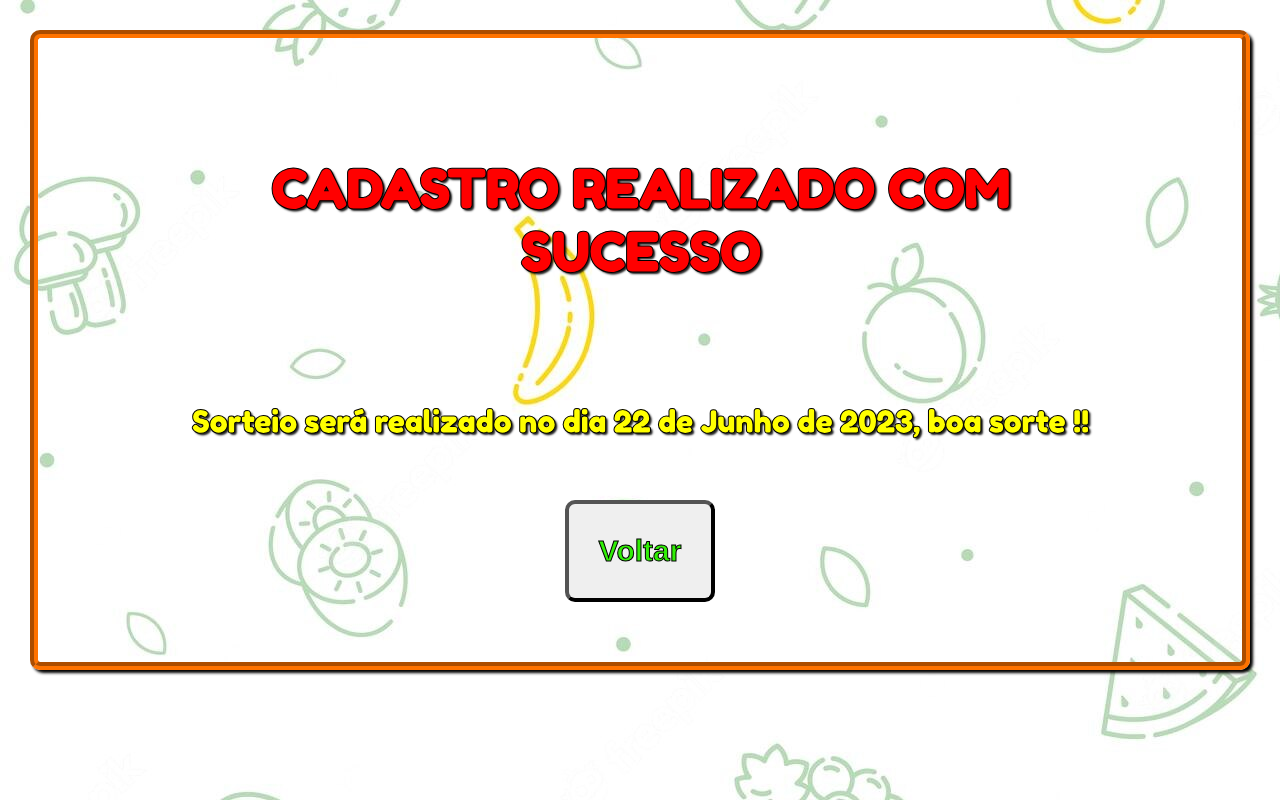
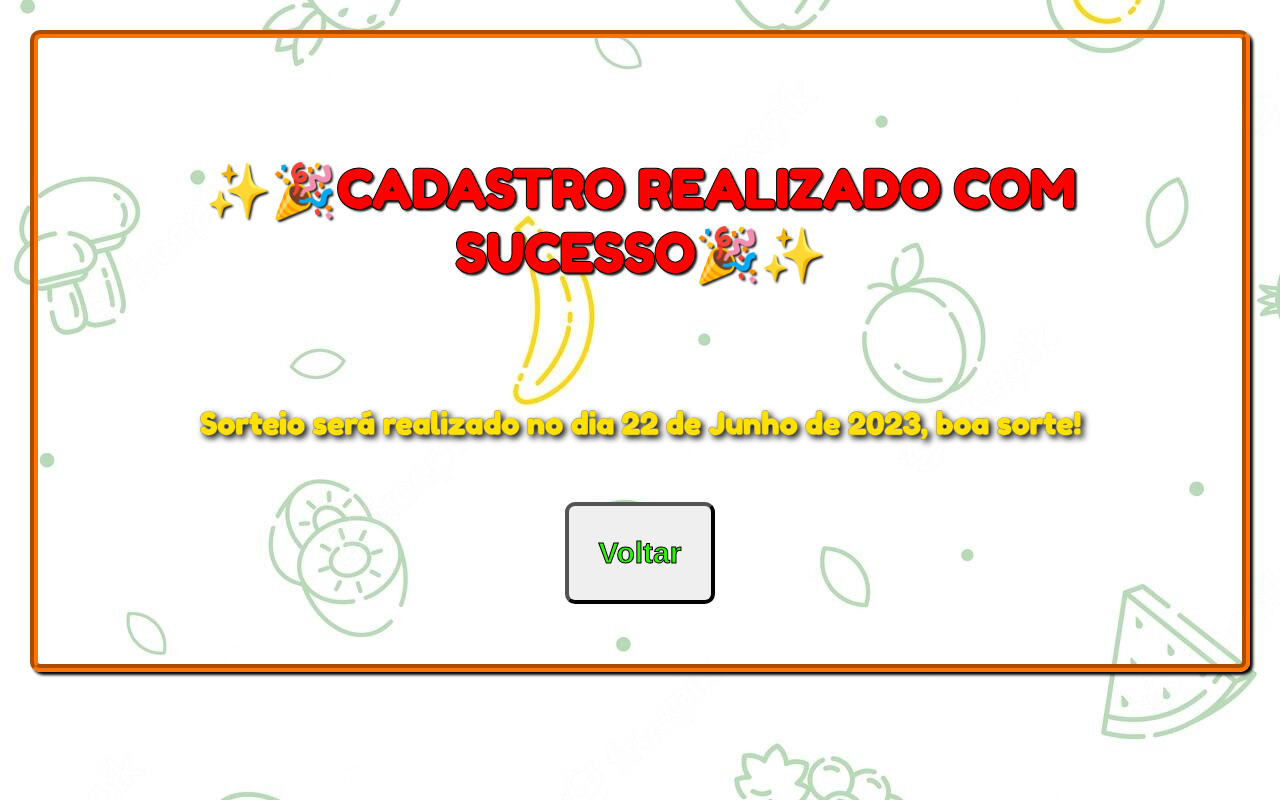
Before and after one commit to Leandrolsantos/promocao-supermercado-bondpreco, a plain HTML site: page assets/cadastro.html in a window 1280 px wide. Drawn offline with Linux system fonts and the light colour scheme.

Commit message:
36 dia de CTD - Finalizando o Projeto

```diff
--- a/assets/cadastro.html
+++ b/assets/cadastro.html
@@ -12,16 +12,17 @@
     <body>
         <main>
             <section class="titulo">
-            <h1>CADASTRO REALIZADO COM SUCESSO</h1>
+                <h1>✨🎉CADASTRO REALIZADO COM SUCESSO🎉✨</h1>
             </section>
 
             <section class="mensagem">
-            <h2>Sorteio será realizado no dia 22 de Junho de 2023, boa sorte !!</h2>
+                <h2>Sorteio será realizado no dia 22 de Junho de 2023, boa sorte!</h2>
             </section>
 
             <div>
                 <button class="botao-cadastro"><a href="index.html" class="ocultar-link">Voltar</a></button>
             </div>
         </main>
+                <script src="js/main.js"></script>
     </body>
 </html>
--- a/assets/css/cadastro-style.css
+++ b/assets/css/cadastro-style.css
@@ -35,6 +35,48 @@ body {
     text-shadow: 2px 2px 2px rgba(0, 0, 0, 0.878);
 }
 
+h1::after {
+    content: '';
+    opacity: 1;
+    margin-left: 5px;
+    display: flex;
+    animation: blink .7s infinite;
+}
+
+  @keyframes blink {
+    0%, 100% {
+      opacity: 1;
+    }
+    50% {
+      opacity: 0;
+    }
+}
+
+h2 {
+    font-size: 30px;
+    color: rgb(255, 225, 0);
+    text-shadow: black 0.1em 0.1em 0.2em;
+    -webkit-text-stroke-width: 0.4px;
+    -webkit-text-stroke-color: rgb(130, 127, 127);
+}
+
+h2::after {
+    content: '';
+    opacity: 1;
+    margin-left: 5px;
+    display: flex;
+    animation: blink .7s infinite;
+}
+
+@keyframes blink {
+    0%, 100% {
+      opacity: 1;
+    }
+    50% {
+      opacity: 0;
+    }
+}
+
 .botao-cadastro {
     display: flex;
     flex-direction:row;
--- a/assets/css/media-query.css
+++ b/assets/css/media-query.css
@@ -39,15 +39,6 @@ Telas Maiores: acima de 1200px.
         margin: auto;
         border-radius: 10px;
         padding: 10px;
-    }
-
-    .titulo {
-        background: url("../img/mascote.png") no-repeat;
-        background-attachment: fixed;
-        display: flex;
-        justify-content: space-between;
-        flex-direction: column;
-        margin: 0 auto;
     }
 
     h1 {
--- a/assets/js/main.js
+++ b/assets/js/main.js
@@ -0,0 +1,25 @@
+ /* animação 'h1'*/
+
+function typeWriter(elemento) {
+    const textoArray = elemento.innerHTML.split('');
+    elemento.innerHTML = '';
+    textoArray.forEach((letra, i) => {
+      setTimeout(() => elemento.innerHTML += letra, 20 * i);
+    });
+  }
+
+  const titulo = document.querySelector('h1');
+  typeWriter(titulo);
+
+  /* animação 'h2'*/
+
+  function typeWriter2(elemento) {
+    const textoArray = elemento.innerHTML.split('');
+    elemento.innerHTML = '';
+    textoArray.forEach((letra, i) => {
+      setTimeout(() => elemento.innerHTML += letra, 40 * i);
+    });
+  }
+
+  const mensagem = document.querySelector('h2');
+  typeWriter2(mensagem);
```
Also changed, not shown: assets/css/style.css (+7 -2 lines), assets/index.html (+0 -2 lines). Lines whose indentation alone changed are shown as unchanged.
